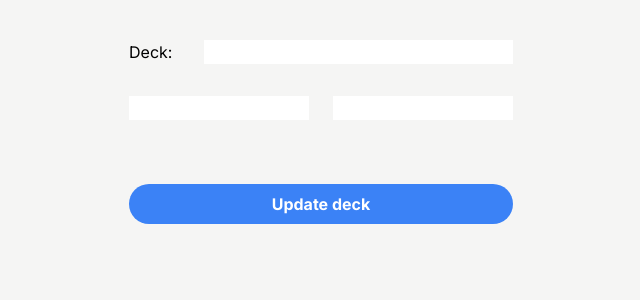
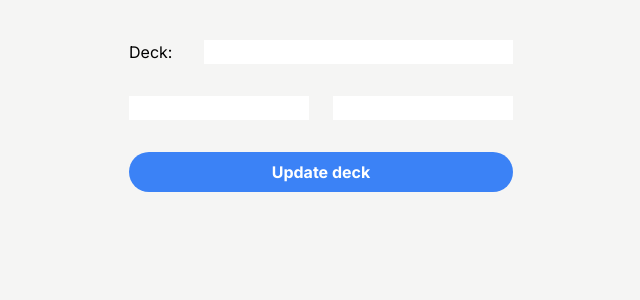
Before and after one commit to sangshrestha/flashcard, a Next.js app: page /edit in a window 1280 px wide. Shown: the top 300 px of the page, without its empty margins (319-959 px from the left). Built offline with nearby package versions, Linux system fonts and the light colour scheme.

Commit message:
feat: new deck function

```diff
--- a/src/app/edit/page.tsx
+++ b/src/app/edit/page.tsx
@@ -1,10 +1,12 @@
 "use client";
 import { Deck } from "@/components/Deck";
 import { FlashcardProps } from "@/components/Flashcard";
-import { useSearchParams } from "next/navigation";
+import { useSearchParams, useRouter } from "next/navigation";
+import { list } from "postcss";
 import { Suspense, useEffect, useState } from "react";
 
 export default function Edit() {
+  const router = useRouter();
   const [deck, setDeck] = useState<FlashcardProps[]>([]);
   const [frontText, setFrontText] = useState("");
   const [backText, setBackText] = useState("");
@@ -15,15 +17,29 @@ export default function Edit() {
   function addCard() {
     if (frontText && backText && deckName) {
       console.log(frontText, backText, deckName);
-      setDeck([...deck, { front: frontText, back: backText }]);
+      const updatedDeck = [...deck, { front: frontText, back: backText }];
+      setDeck(updatedDeck);
       setBackText("");
       setFrontText("");
+      const deckInStorage = window.sessionStorage.getItem("flashcard-deck");
+      if (deckInStorage) {
+        const storeDeck = JSON.parse(deckInStorage);
+        const mergedDeck = Object.assign(storeDeck, {
+          [deckName]: updatedDeck,
+        });
+
+        console.log(mergedDeck);
+        window.sessionStorage.setItem(
+          "flashcard-deck",
+          JSON.stringify(mergedDeck)
+        );
+      }
+
+      if (!listName) {
+        router.push(`/edit?list=${deckName}`);
+      }
     }
   }
-
-  useEffect(() => {
-    const deckInStorage = window.sessionStorage.getItem("flashcard-deck");
-  }, [deck]);
 
   return (
     <Suspense>
@@ -54,6 +70,12 @@ export default function Edit() {
             onChange={(e) => setBackText(e.currentTarget.value)}
           />
         </div>
+        <button
+          className="mt-4 bg-blue-500 hover:bg-blue-700 text-white font-bold py-2 px-4 rounded-full"
+          onClick={addCard}
+        >
+          Update deck
+        </button>
         <div className="mt-4 flex flex-col gap-4">
           {deck.toReversed().map((card, i) => {
             return (
@@ -68,12 +90,6 @@ export default function Edit() {
             );
           })}
         </div>
-        <button
-          className="mt-4 bg-blue-500 hover:bg-blue-700 text-white font-bold py-2 px-4 rounded-full"
-          onClick={addCard}
-        >
-          Update deck
-        </button>
       </div>
     </Suspense>
   );
```
